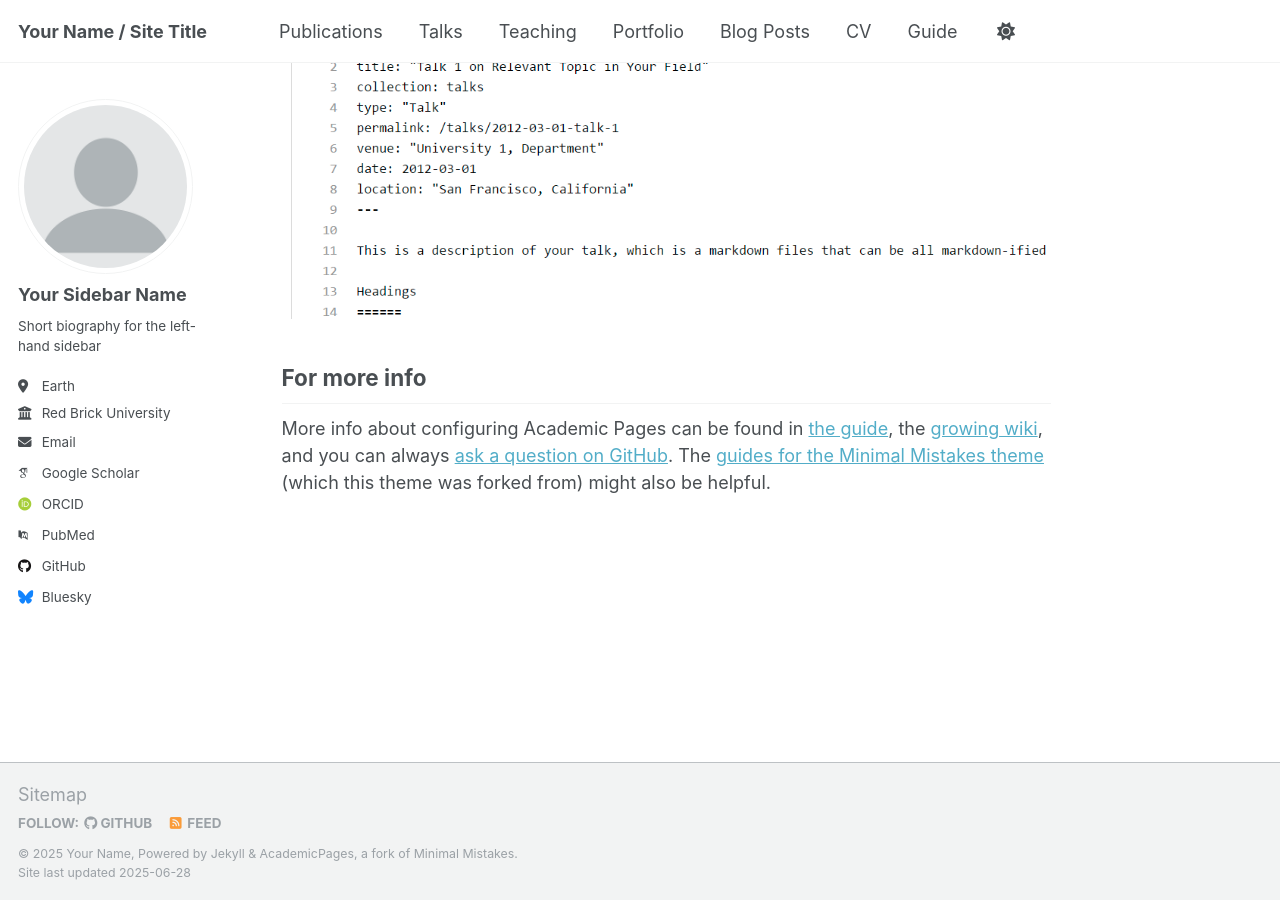
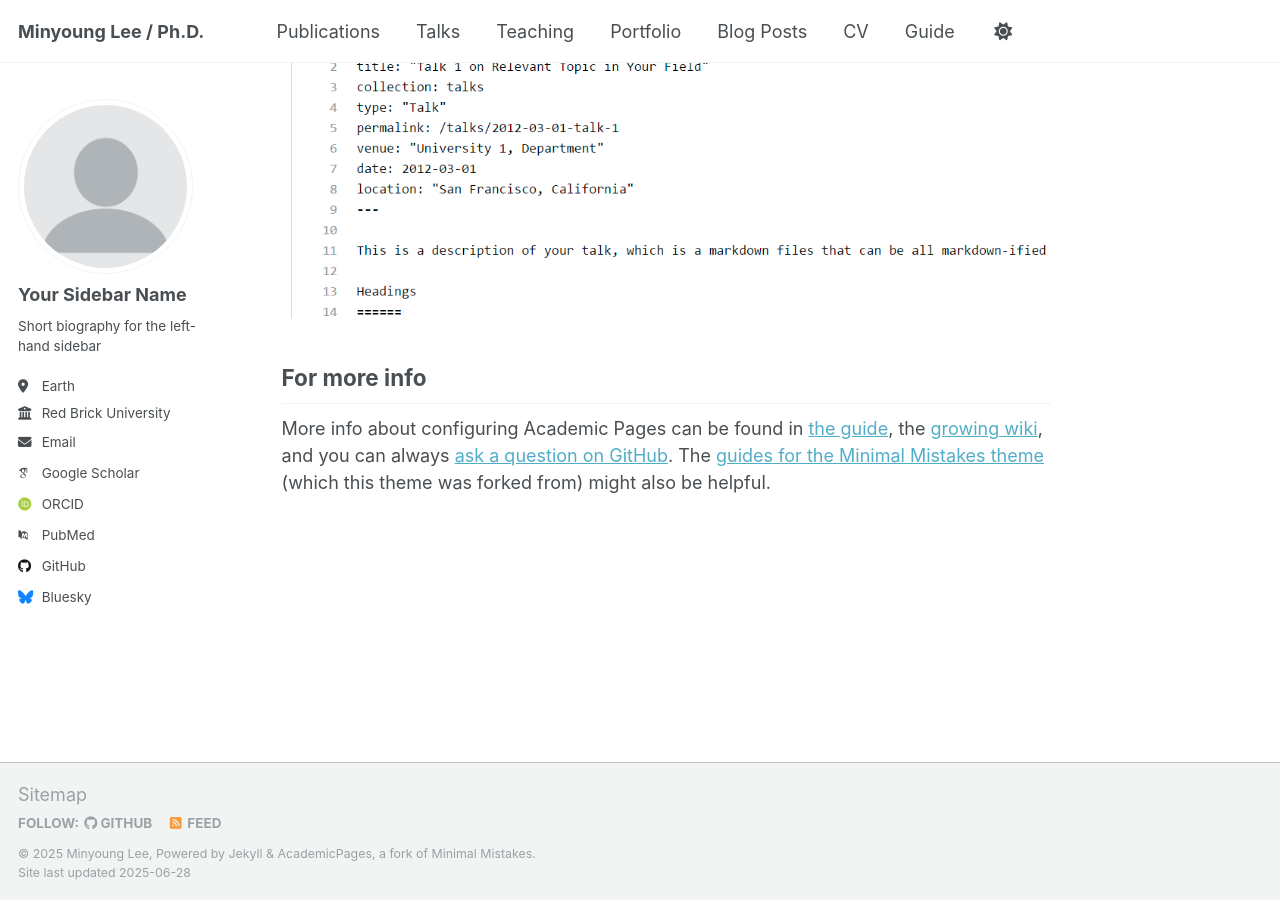
Before and after one commit to minyoung347/minyoung347.github.io, a Jekyll site: the page built from _pages/about.md, in a window 1280 px wide and 900 px high, scrolled down 2880 px. Built offline with Jekyll 4.4.1, drawn with Linux system fonts in a browser that asks for light colours; some web fonts are replaced; a script that is not in the unit is left out.

Commit message:
Update _config.yml

```diff
--- a/_config.yml
+++ b/_config.yml
@@ -9,9 +9,9 @@
 # Basic Site Settings
 locale                   : "en-US"
 site_theme               : "default"
-title                    : "Your Name / Site Title"
+title                    : "Minyoung Lee / Ph.D."
 title_separator          : "-"
-name                     : &name "Your Name"
+name                     : &name "Minyoung Lee"
 description              : &description "personal description"
 url                      : https://academicpages.github.io # the base hostname & protocol for your site e.g. "https://[your GitHub username].github.io" or if you already have some other page hosted on Github then use "https://[your GitHub username].github.io/[Your Repo Name]"
 baseurl                  : "" # the subpath of your site, e.g. "/blog"
```
